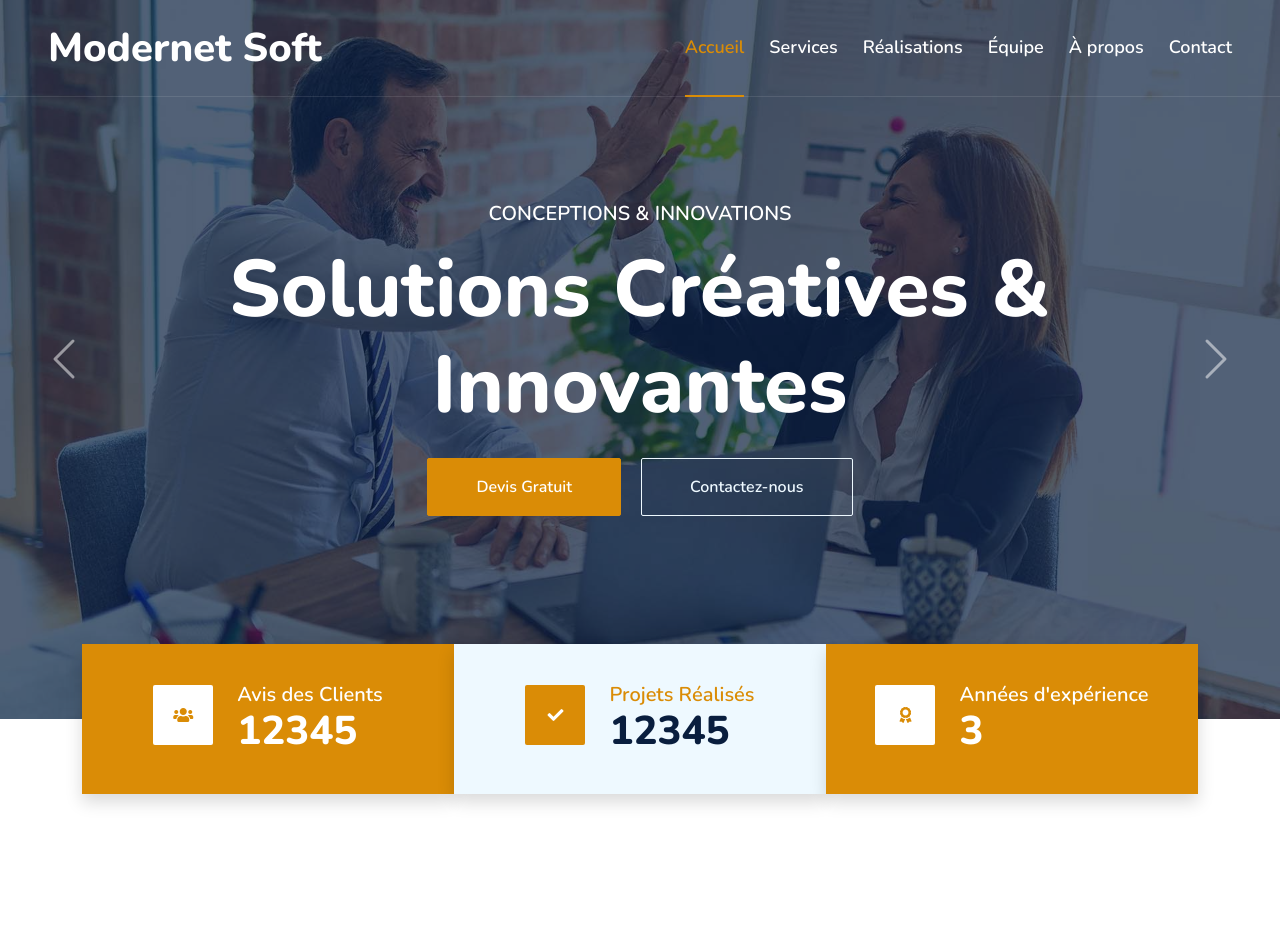
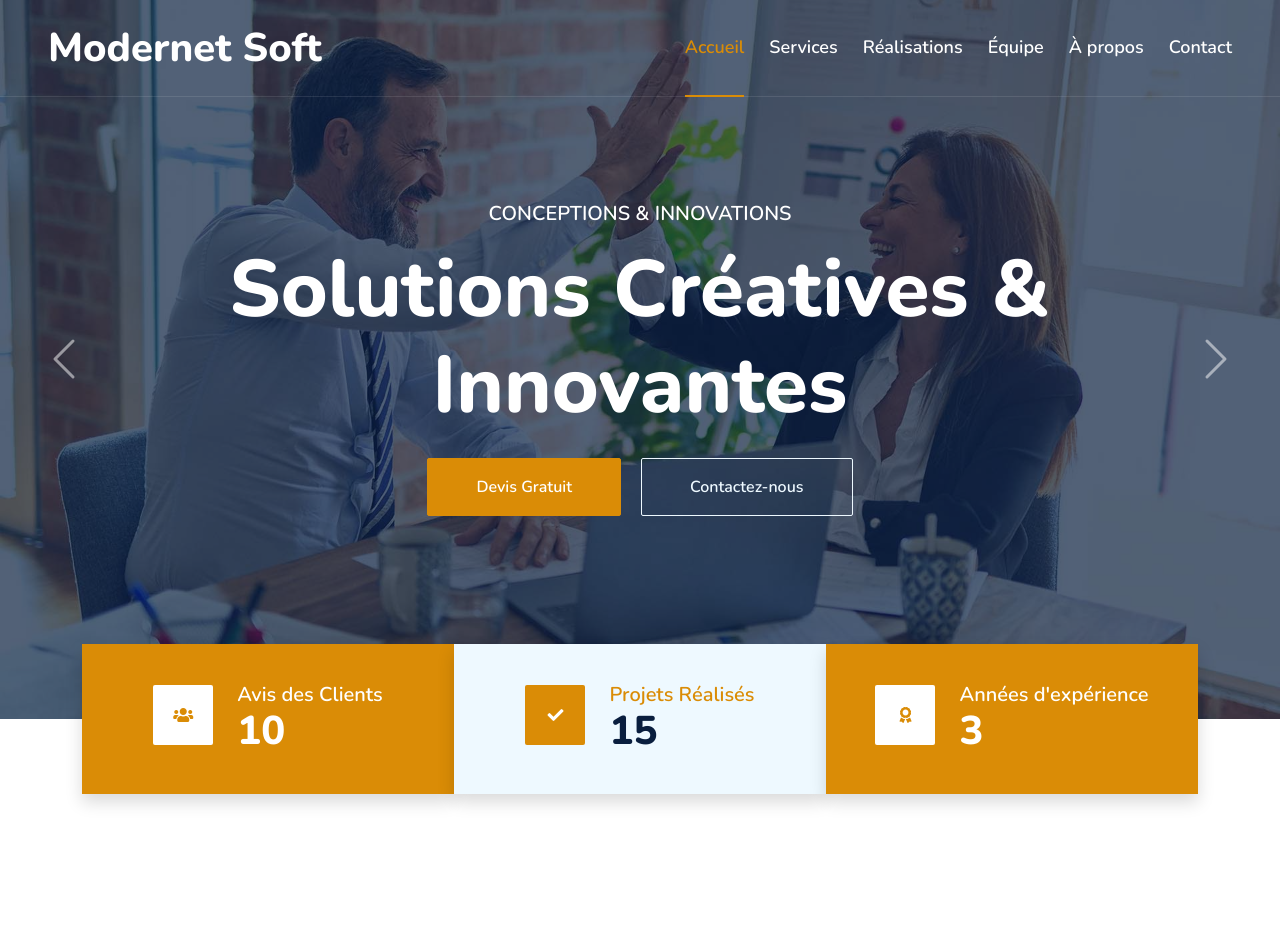
Before and after one commit to Bienvenu-acclombessi/modernet, a PHP site: page /index.php in a window 1280 px wide. Shown: the part 46-990 px from the top of the page. Run offline with PHP 8.4, Linux system fonts and the light colour scheme; data comes from the database, SQL or seed files in the repository; some libraries are stand-ins or nearby versions.

Commit message:
Enlevement des archives et easyaccess

```diff
--- a/archives/index.php
+++ /dev/null
@@ -1,4 +0,0 @@
-<?php
-header('location: /');
-
-?>
--- a/index.php
+++ b/index.php
@@ -169,7 +169,7 @@ if(isset($_POST['valid'])){
                         </div>
                         <div class="ps-4">
                             <h5 class="text-white mb-0">Avis des Clients</h5>
-                            <h1 class="text-white mb-0" data-toggle="counter-up">12345</h1>
+                            <h1 class="text-white mb-0" data-toggle="counter-up">10</h1>
                         </div>
                     </div>
                 </div>
@@ -180,7 +180,7 @@ if(isset($_POST['valid'])){
                         </div>
                         <div class="ps-4">
                             <h5 class="text-primary mb-0">Projets Réalisés</h5>
-                            <h1 class="mb-0" data-toggle="counter-up">12345</h1>
+                            <h1 class="mb-0" data-toggle="counter-up">15</h1>
                         </div>
                     </div>
                 </div>
@@ -482,7 +482,7 @@ if(isset($_POST['valid'])){
                         </div>
                         <div class="ps-4">
                             <h5 class="mb-2">Appelez-nous</h5>
-                            <h4 class="text-primary mb-0">+012 345 6789</h4>
+                            <h4 class="text-primary mb-0">+22994513830</h4>
                         </div>
                     </div>
                 </div>
```
